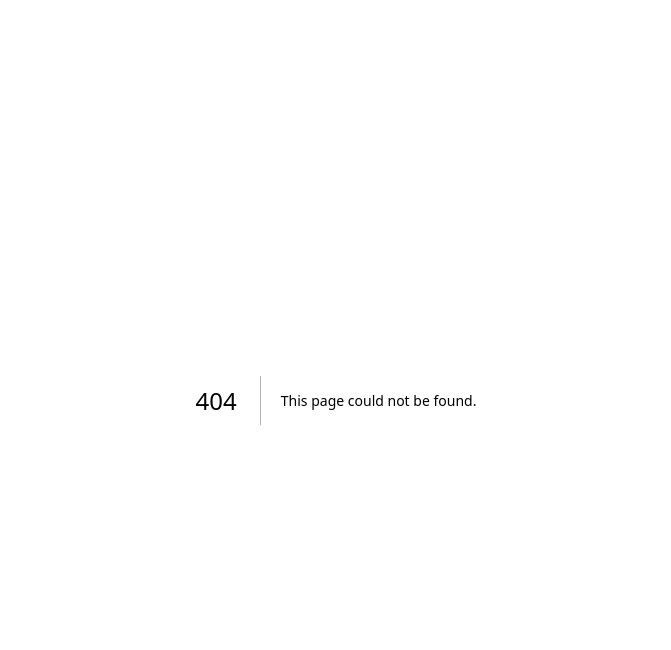
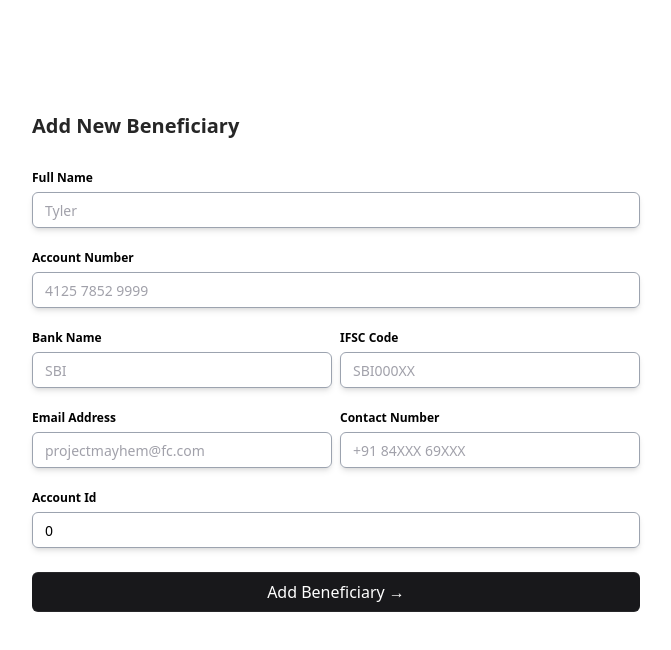
Before and after one commit to Simran903/bank-app, a Next.js app in the folder client/: page /beneficiaries/add in a window 1280 px wide. Before the commit this address had no page. Shown: the top 650 px of the page, without its empty margins (304-975 px from the left). Built offline with nearby package versions, Linux system fonts and the light colour scheme.

Commit message:
Add Beneficiaries

```diff
--- /dev/null
+++ b/client/src/app/beneficiaries/add/page.tsx
@@ -0,0 +1,199 @@
+"use client";
+import React, { useState } from "react";
+import { Label } from "@/components/ui/label";
+import { Input } from "@/components/ui/input";
+import { cn } from "@/lib/utils";
+import { baseUrl } from "@/constants";
+import axiosClient from "@/constants/axiosClient";
+import { AxiosError } from "axios";
+
+interface AddBeneficiaries {
+  name: string;
+  accountNumber: string;
+  bankName: string;
+  ifscCode: string;
+  email: string;
+  phone: string;
+  accountId: number;
+}
+
+function AddBeneficiaries() {
+  const [formData, setFormData] = useState<AddBeneficiaries>({
+    name: "",
+    accountNumber: "",
+    bankName: "",
+    ifscCode: "",
+    email: "",
+    phone: "",
+    accountId: 0,
+  });
+
+  const [error, setError] = useState<string | null>(null);
+  const [success, setSuccess] = useState<string | null>(null);
+
+  const handleChange = (e: React.ChangeEvent<HTMLInputElement>) => {
+    setFormData({
+      ...formData,
+      [e.target.name]: e.target.name === 'accountId' ? Number(e.target.value) : e.target.value,
+    });
+  };
+
+  const handleSubmit = async (e: React.FormEvent) => {
+    e.preventDefault();
+    setError(null);
+    setSuccess(null);
+
+    try {
+      const response = await axiosClient.post(baseUrl +
+        "/beneficiary/beneficiaries",
+        formData,
+        { withCredentials: true }
+      );
+      console.log("Success Response:", response.data);
+      setSuccess("Beneficiary added successfully!");
+    } catch (err: AxiosError) {
+      console.error("Error Response:", err.response);
+      setError(err.response?.data?.message || "Failed to add new beneficiary. Please try again.");
+    }
+  };
+
+  return (
+    <div className="max-w-2xl w-full mx-auto rounded-none md:rounded-2xl p-4 md:p-8 shadow-input bg-white mt-20">
+      <h2 className="font-bold text-xl text-neutral-800 ">
+        Add New Beneficiary
+      </h2>
+
+      <form className="my-8" onSubmit={handleSubmit}>
+
+        <LabelInputContainer className="mb-6">
+          <Label htmlFor="name">Full Name</Label>
+          <Input
+            id="name"
+            name="name"
+            placeholder="Tyler"
+            type="text"
+            required
+            value={formData.name}
+            onChange={handleChange}
+          />
+        </LabelInputContainer>
+
+        <LabelInputContainer className="mb-6">
+          <Label htmlFor="accountNumber">Account Number</Label>
+          <Input
+            id="accountNumber"
+            name="accountNumber"
+            placeholder="4125 7852 9999"
+            type="text"
+            required
+            value={formData.accountNumber}
+            onChange={handleChange}
+          />
+        </LabelInputContainer>
+
+        <div className="flex flex-col md:flex-row space-y-2 md:space-y-0 md:space-x-2 mb-6">
+          <LabelInputContainer>
+            <Label htmlFor="bankName">Bank Name</Label>
+            <Input
+              id="bankName"
+              name="bankName"
+              placeholder="SBI"
+              type="text"
+              required
+              value={formData.bankName}
+              onChange={handleChange}
+            />
+          </LabelInputContainer>
+          <LabelInputContainer>
+            <Label htmlFor="ifscCode">IFSC Code</Label>
+            <Input
+              id="ifscCode"
+              name="ifscCode"
+              placeholder="SBI000XX"
+              type="text"
+              required
+              value={formData.ifscCode}
+              onChange={handleChange}
+            />
+          </LabelInputContainer>
+        </div>
+
+        <div className="flex flex-col md:flex-row space-y-2 md:space-y-0 md:space-x-2 mb-6">
+          <LabelInputContainer>
+            <Label htmlFor="email">Email Address</Label>
+            <Input
+              id="email"
+              name="email"
+              placeholder="projectmayhem@fc.com"
+              type="email"
+              required
+              value={formData.email}
+              onChange={handleChange}
+            />
+          </LabelInputContainer>
+          <LabelInputContainer>
+            <Label htmlFor="phone">Contact Number</Label>
+            <Input
+              id="phone"
+              name="phone"
+              placeholder="+91 84XXX 69XXX"
+              type="text"
+              required
+              value={formData.phone}
+              onChange={handleChange}
+            />
+          </LabelInputContainer>
+        </div>
+
+        <LabelInputContainer className="mb-6">
+          <Label htmlFor="accountId">Account Id</Label>
+          <Input
+            id="accountId"
+            name="accountId"
+            placeholder="2547869XXX"
+            type="text"
+            required
+            value={formData.accountId}
+            onChange={handleChange}
+          />
+        </LabelInputContainer>
+
+        {error && <p className="text-red-600 mb-4">{error}</p>}
+        {success && <p className="text-green-600 mb-4">{success}</p>}
+
+        <button
+          className="bg-gradient-to-br relative group/btn from-black dark:from-zinc-900 dark:to-zinc-900 to-neutral-600 block dark:bg-zinc-800 w-full text-white rounded-md h-10 font-medium shadow-[0px_1px_0px_0px_#ffffff40_inset,0px_-1px_0px_0px_#ffffff40_inset] dark:shadow-[0px_1px_0px_0px_var(--zinc-800)_inset,0px_-1px_0px_0px_var(--zinc-800)_inset]"
+          type="submit"
+        >
+          Add Beneficiary &rarr;
+          <BottomGradient />
+        </button>
+      </form>
+    </div>
+  );
+}
+
+export default AddBeneficiaries;
+
+const BottomGradient = () => {
+  return (
+    <>
+      <span className="group-hover/btn:opacity-100 block transition duration-500 opacity-0 absolute h-px w-full -bottom-px inset-x-0 bg-gradient-to-r from-transparent via-yellow-500 to-transparent" />
+      <span className="group-hover/btn:opacity-100 blur-sm block transition duration-500 opacity-0 absolute h-px w-1/2 mx-auto -bottom-px inset-x-10 bg-gradient-to-r from-transparent via-amber-500 to-transparent" />
+    </>
+  );
+};
+
+const LabelInputContainer = ({
+  children,
+  className,
+}: {
+  children: React.ReactNode;
+  className?: string;
+}) => {
+  return (
+    <div className={cn("flex flex-col space-y-2 w-full", className)}>
+      {children}
+    </div>
+  );
+};
--- /dev/null
+++ b/client/src/app/beneficiaries/page.tsx
@@ -0,0 +1,9 @@
+import React from 'react'
+
+const page = () => {
+  return (
+    <div className="">hi</div>
+  )
+}
+
+export default page
--- a/client/src/app/signin/components/SigninForm.tsx
+++ b/client/src/app/signin/components/SigninForm.tsx
@@ -1,5 +1,4 @@
 "use client";
-axiosClient
 import { baseUrl } from "../../../constants/index";
 import { useRouter } from "next/navigation";
 import { useState } from "react";
```
